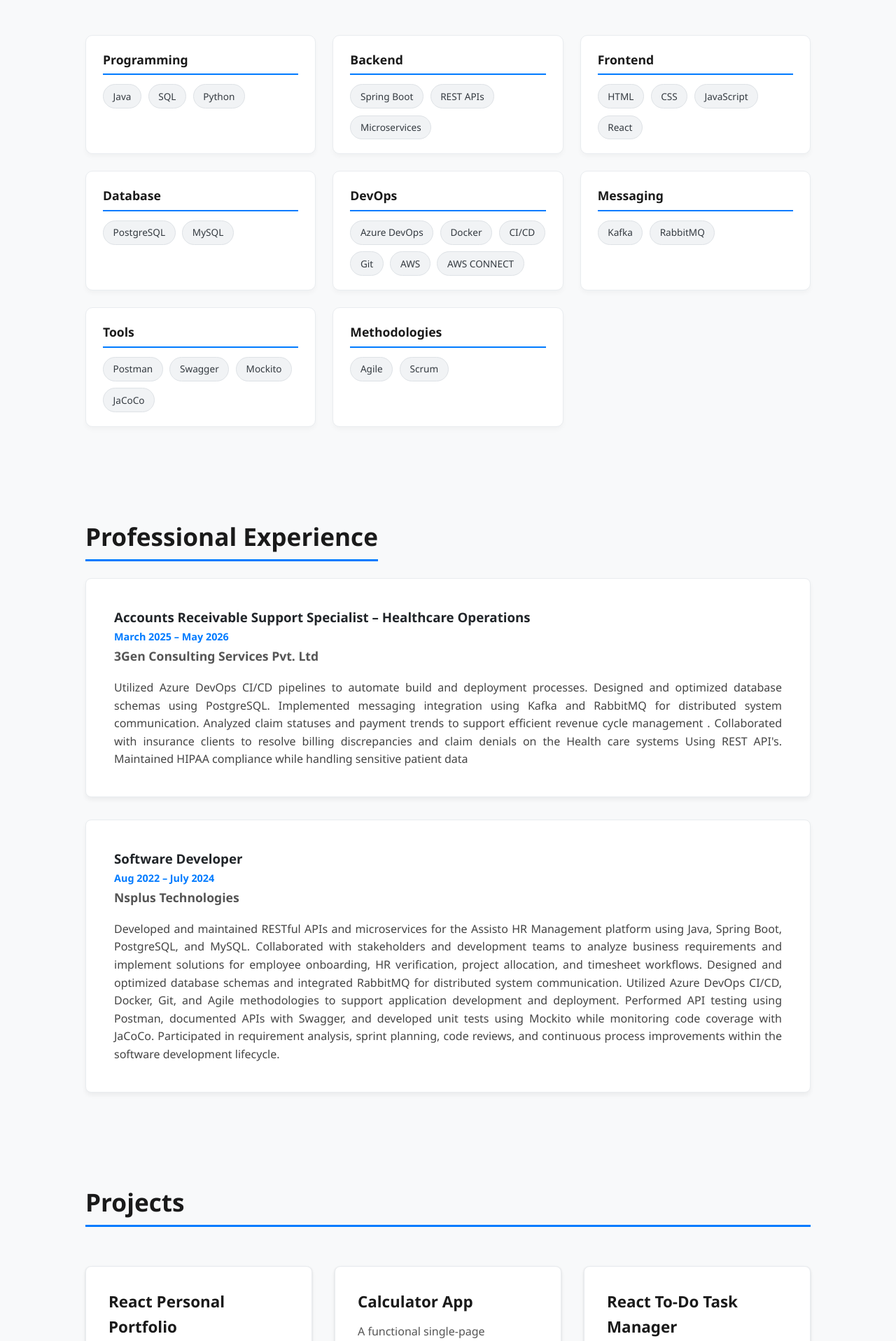
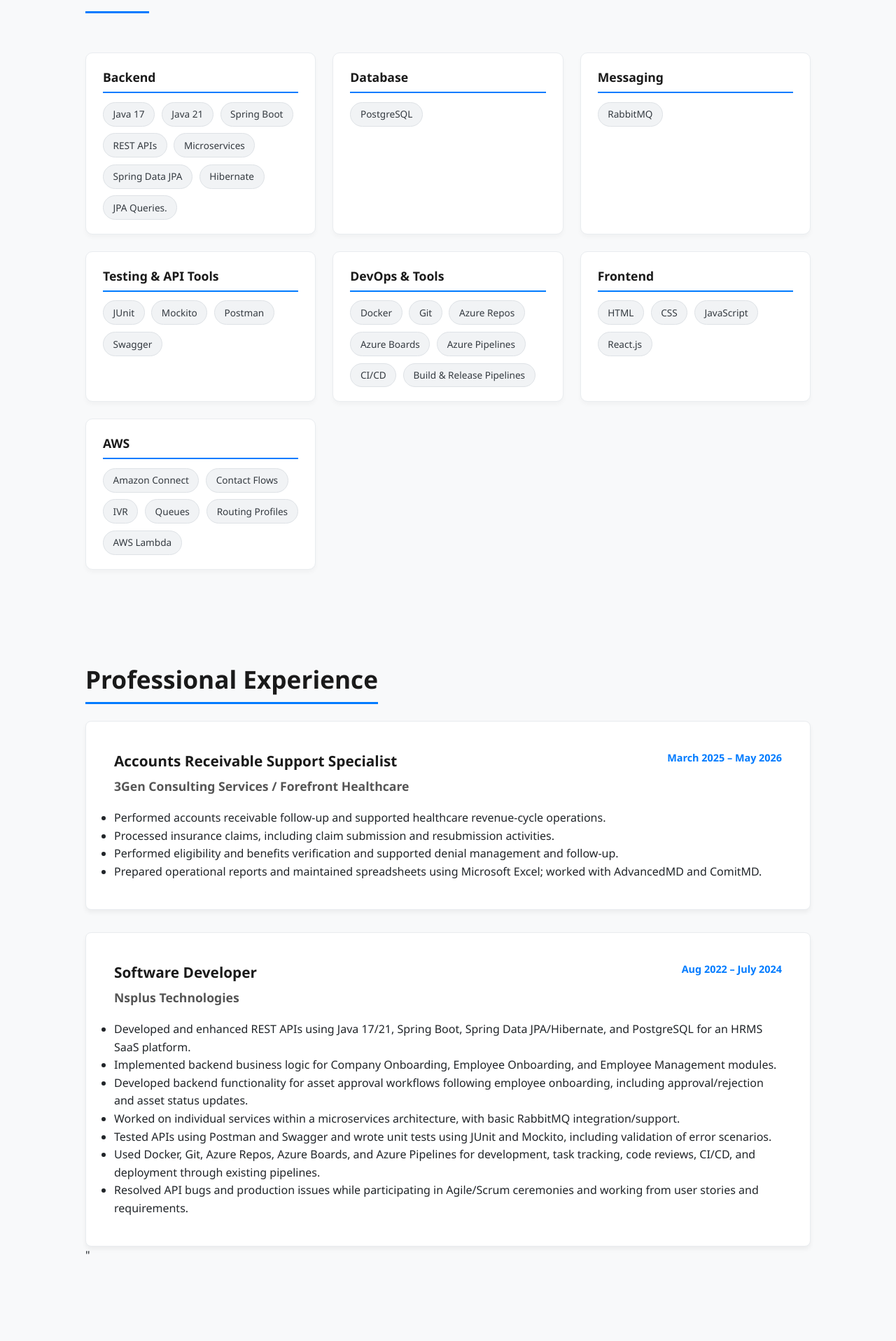
Before and after one commit to tez93/portfolio-app, a React (Vite) app: page /#/tejas-portfolio in a window 1280 px wide. Before the commit this address led to /. Shown: the part 544-2460 px from the top of the page at 70% size. Built offline with nearby package versions, Linux system fonts and the light colour scheme.

Commit message:
Modified and updated the portpolio along with updated resume

```diff
--- a/src/components/JobCard.jsx
+++ b/src/components/JobCard.jsx
@@ -1,14 +1,16 @@
 import React from "react";
 
-export default function JobCard({ title, date, company, description}) {
+export default function JobCard({ title, date, company, description, children }) {
     return (
         <article className="job-card">
-            <div className="job=header">
+            <div className="job-header">
                 <h3>{title}</h3>
+                {/* 1. Ensure className="job-date" is exact */}
                 <span className="job-date">{date}</span>
             </div>
             <h4 className="company-name">{company}</h4>
-            <p className="job-description">{description}</p>
+            {description && <p className="job-description">{description}</p>}
+            {children}
         </article>
-    )
+    );
 }
--- a/src/components/pages/Home.jsx
+++ b/src/components/pages/Home.jsx
@@ -44,15 +44,15 @@
           />
           <div>
             <p>
-              Software Engineer with 2+ years of experience in backend and
-              frontend development using Java, Spring Boot, REST APIs,
-              Microservices, PostgreSQL, React.js, JavaScript, and Azure DevOps.
-              Experienced in building scalable enterprise applications,
-              responsive user interfaces, and collaborating with
-              cross-functional teams. Expanding into full-stack development
-              through self-directed learning, mastering HTML, CSS, JavaScript
-              (ES6+), and React to build dynamic, responsive web applications
-              like this portfolio.
+              Software Engineer with 2+ years of software development
+              experience, primarily focused on Java and Spring Boot backend
+              development, with additional experience in healthcare operations.
+              Hands-on experience developing REST APIs and backend services in a
+              microservices-based HRMS SaaS platform. Experienced with Spring
+              Data JPA/Hibernate, PostgreSQL, RabbitMQ, JUnit, Mockito, Docker,
+              and Azure DevOps CI/CD. Currently expanding skills in React.js,
+              frontend development, and AWS Amazon Connect contact center
+              solutions.
             </p>
             <p>
               Currently learning AWS Amazon Connect and cloud-based contact
@@ -67,111 +67,141 @@
           <SectionHeader title="Skills" />
           <div id="skills-grid">
             <SkillCard
-              category="Programming"
-              skills={["Java", "SQL", "Python"]}
+              category="Backend"
+              skills={[
+                "Java 17",
+                "Java 21",
+                "Spring Boot",
+                "REST APIs",
+                "Microservices",
+                "Spring Data JPA",
+                "Hibernate",
+                "JPA Queries.",
+              ]}
+            />
+            <SkillCard category="Database" skills={["PostgreSQL"]} />
+            <SkillCard category="Messaging" skills={["RabbitMQ"]} />
+            <SkillCard
+              category="Testing & API Tools"
+              skills={["JUnit", "Mockito", "Postman", "Swagger"]}
             />
             <SkillCard
-              category="Backend"
-              skills={["Spring Boot", "REST APIs", "Microservices"]}
+              category="DevOps & Tools"
+              skills={[
+                "Docker",
+                "Git",
+                "Azure Repos",
+                "Azure Boards",
+                "Azure Pipelines",
+                "CI/CD",
+                "Build & Release Pipelines",
+              ]}
             />
             <SkillCard
               category="Frontend"
-              skills={["HTML", "CSS", "JavaScript", "React"]}
+              skills={["HTML", "CSS", "JavaScript", "React.js"]}
             />
-            <SkillCard category="Database" skills={["PostgreSQL", "MySQL"]} />
             <SkillCard
-              category="DevOps"
+              category="AWS"
               skills={[
-                "Azure DevOps",
-                "Docker",
-                "CI/CD",
-                "Git",
-                "AWS",
-                "AWS CONNECT",
+                "Amazon Connect",
+                "Contact Flows",
+                "IVR",
+                "Queues",
+                "Routing Profiles",
+                "AWS Lambda",
               ]}
             />
-            <SkillCard category="Messaging" skills={["Kafka", "RabbitMQ"]} />
-            <SkillCard
-              category="Tools"
-              skills={["Postman", "Swagger", "Mockito", "JaCoCo"]}
-            />
-            <SkillCard category="Methodologies" skills={["Agile", "Scrum"]} />
           </div>
         </section>
         {/* Experience Section */}
         <section id="professional-experience">
           <SectionHeader title="Professional Experience" />
           <JobCard
-            title="Accounts Receivable Support Specialist – Healthcare Operations"
+            title="Accounts Receivable Support Specialist"
             date="March 2025 – May 2026"
-            company="3Gen Consulting Services Pvt. Ltd"
-            description="Utilized Azure DevOps CI/CD pipelines to automate build and deployment processes.
-            Designed and optimized database schemas using PostgreSQL.
-            Implemented messaging integration using Kafka and RabbitMQ for distributed system
-communication.
-Analyzed claim statuses and payment trends to support efficient revenue cycle management .
-Collaborated with insurance clients to resolve billing discrepancies and claim denials on the Health care systems Using REST API's.
-Maintained HIPAA compliance while handling sensitive patient data"
-          />
+            company="3Gen Consulting Services / Forefront Healthcare"
+          >
+            <ul className="job-bullet-list">
+              <li>
+                Performed accounts receivable follow-up and supported healthcare
+                revenue-cycle operations.
+              </li>
+              <li>
+                Processed insurance claims, including claim submission and
+                resubmission activities.
+              </li>
+              <li>
+                Performed eligibility and benefits verification and supported
+                denial management and follow-up.
+              </li>
+              <li>
+                Prepared operational reports and maintained spreadsheets using
+                Microsoft Excel; worked with AdvancedMD and ComitMD.
+              </li>
+            </ul>
+          </JobCard>
           <JobCard
             title="Software Developer"
             date="Aug 2022 – July 2024"
             company="Nsplus Technologies"
-            description="Developed and maintained RESTful APIs and microservices for the Assisto HR Management platform
-using Java, Spring Boot, PostgreSQL, and MySQL.
-Collaborated with stakeholders and development teams to analyze business requirements and
-implement solutions for employee onboarding, HR verification, project allocation, and timesheet
-workflows.
-Designed and optimized database schemas and integrated RabbitMQ for distributed system
-communication.
-Utilized Azure DevOps CI/CD, Docker, Git, and Agile methodologies to support application
-development and deployment.
-Performed API testing using Postman, documented APIs with Swagger, and developed unit tests
-using Mockito while monitoring code coverage with JaCoCo.
-Participated in requirement analysis, sprint planning, code reviews, and continuous process
-improvements within the software development lifecycle.
-"
-          />
+          >
+            <ul className="job-bullet-list">
+              <li>
+                Developed and enhanced REST APIs using Java 17/21, Spring Boot,
+                Spring Data JPA/Hibernate, and PostgreSQL for an HRMS SaaS
+                platform.
+              </li>
+              <li>
+                Implemented backend business logic for Company Onboarding,
+                Employee Onboarding, and Employee Management modules.
+              </li>
+              <li>
+                Developed backend functionality for asset approval workflows
+                following employee onboarding, including approval/rejection and
+                asset status updates.
+              </li>
+              <li>
+                Worked on individual services within a microservices
+                architecture, with basic RabbitMQ integration/support.
+              </li>
+              <li>
+                Tested APIs using Postman and Swagger and wrote unit tests using
+                JUnit and Mockito, including validation of error scenarios.
+              </li>
+              <li>
+                Used Docker, Git, Azure Repos, Azure Boards, and Azure Pipelines
+                for development, task tracking, code reviews, CI/CD, and
+                deployment through existing pipelines.
+              </li>
+              <li>
+                Resolved API bugs and production issues while participating in
+                Agile/Scrum ceremonies and working from user stories and
+                requirements.
+              </li>
+            </ul>
+          </JobCard>
+          "
         </section>
 
         {/* Projects Section */}
         <section id="projects">
           <SectionHeader title="Projects" />
           <ProjectCard
-            title="React Personal Portfolio"
-            description="A responsive single-page web application built using React, React Router, reusable components, and custom CSS styling to showcase skills, experience, and projects."
-            linkText="View Portfolio Code"
-            linkUrl="https://github.com/tez93/portfolio-app" // Update with your actual GitHub link when hosted
+            title="Amazon Connect Contact Center"
+            description="Created and configured an Amazon Connect instance, including users/agents and contact numbers. Built contact flows and configured IVR menus, queues, routing profiles, and prompts/audio. Implemented a basic AWS Lambda integration to perform a backend action from an Amazon Connect contact flow. Configured contact-center and call-routing workflows through AWS documentation and hands-on implementation."
           />
           <ProjectCard
-            title="Calculator App"
-            description="A functional single-page calculator built with React and custom CSS. Features a dynamic layout, state-driven math operations (+, -, ×, ÷), division-by-zero validation, and step-by-step history tracking."
-            linkText="View Calculator Code"
-            linkUrl="https://github.com/tez93/calculator-app"
-          />
-          <ProjectCard
-            title="React To-Do Task Manager"
-            description="An interactive task management web application built using React hooks (useState). Demonstrates core CRUD functionality including task creation, dynamic array rendering using JavaScript .map(), and item deletion via array filtering."
-            linkText="View To-Do App Code"
-            linkUrl="https://github.com/tez93/todoapp"
-          />
-          <ProjectCard
-            title="Assisto HRMS Web Application"
-            description="Developed and maintained RESTful APIs and microservices for the Assisto."
-            linkText="Assisto"
-            linkUrl="https://assisto.com"
-          />
-          <ProjectCard
-            title="AWS Connect (Ongoing Project)"
-            description="Currently learning AWS Amazon Connect and cloud-based contact center technologies, with a focus on IVR, contact flows, call routing, queues, and AWS service integrations."
-            linkText=""
-            linkUrl=""
+            title="Personal Portfolio Website"
+            description="Built and deployed a responsive personal portfolio website using HTML, CSS, JavaScript, and React.js. Used Git/GitHub for source-code management and deployed the website through GitHub Pages. Implemented responsive layouts for desktop and mobile viewing."
+            linkText="View Portfolio"
+            linkUrl="https://tez93.github.io/portfolio-app/#/tejas-portfolio"
           />
         </section>
 
         {/* Certifications Section */}
         <section id="certifications">
-          <SectionHeader title="Certifications & Training" />
+          <SectionHeader title="ADDITIONAL LEARNING" />
 
           <CertCard
             title="Frontend Development & React.js (Self-Taught)"
@@ -181,21 +211,21 @@
           />
           <CertCard
             title="Java SE 8 Developer Bootcamp"
-            description="Course completed on Java SE 8 Developer Bootcamp on udemy"
+            description="Completed Udemy course with certificate."
             linkUrl="https://ude.my/UC-ba3a77ff-5a84-4a37-9b7b-43cc6fc9e698"
             imgSrc={udemyImg}
             imgAlt="Udemy Course completed certificate"
           />
           <CertCard
             title="Decoding DevOps"
-            description="Currently Pursuing The DevOps course on udemy"
+            description=" Currently pursuing Udemy training."
             topicsCovered="Git, Docker, CI/CD, Linux, AWS Fundamentals"
             imgSrc={devops}
             imgAlt="Udemy course pursuing"
           />
           <CertCard
             title="AWS CONNECT"
-            description="Currently Pursuing The AWS CONNECT (Self-Taught)"
+            description="Self-taught through AWS documentation and hands-on implementation. Currently Pursuing The AWS CONNECT."
             topicsCovered="Connect Flow,Contact,Channels,Amazon Connect Architecture, Connect Instance,Contact Flow, Flow Blocks,Lambda,Queues,Routing Profile,Prompts and Hours of Operation"
             imgSrc={Awsconnect}
             imgAlt="Awsconnect Pursuing"
```
Also changed, not shown: 1 other file (tests, documents, lock files or other folders).
